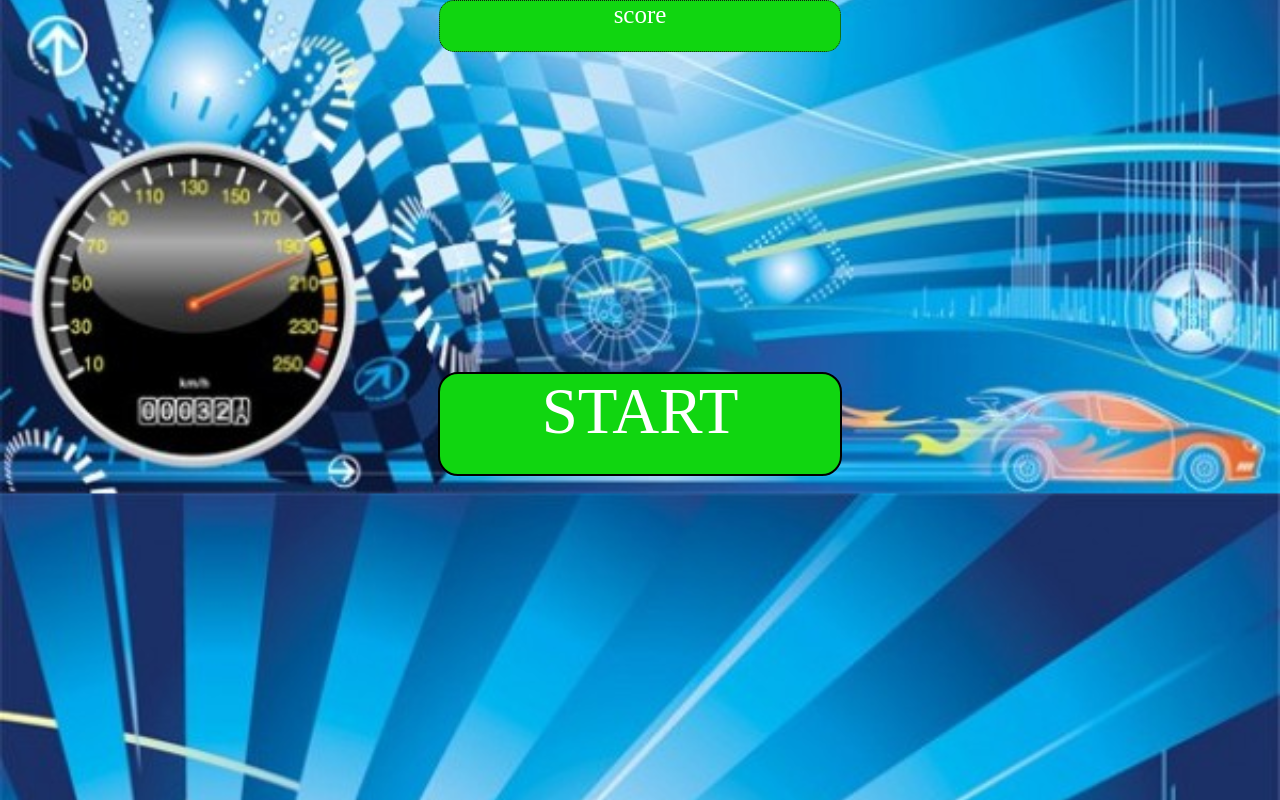
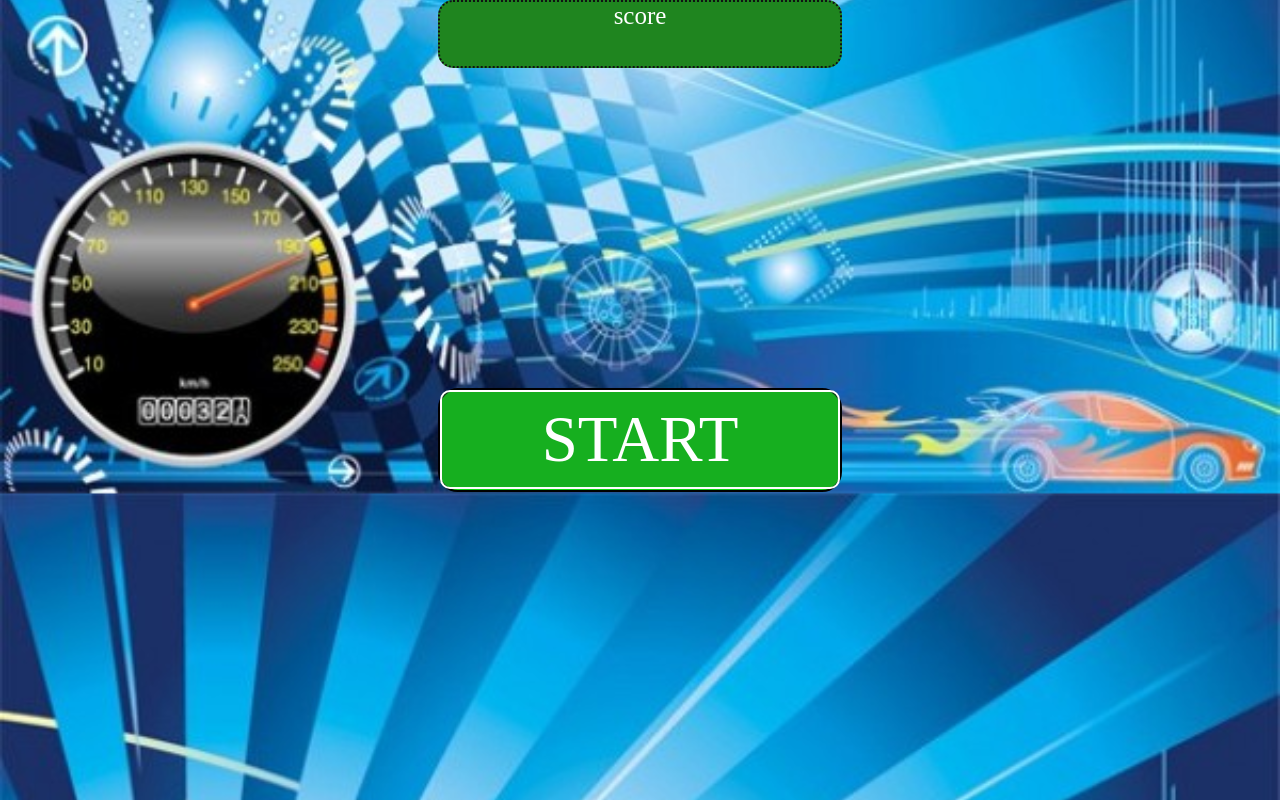
Before and after one commit to BidyutGayen/Race, a plain HTML site: page index.html in a window 1280 px wide. Drawn offline with Linux system fonts and the light colour scheme.

Commit message:
Update style.css

```diff
--- a/style.css
+++ b/style.css
@@ -5,13 +5,12 @@
 
 
 .score{
-
-    Background:rgb(16, 214, 16);
+    Background:rgb(31, 133, 31);
     margin:0 auto;
     width:400px;
-    height:50px;
+    height:8vh;
     border-style:dotted;
-    border-width: 1px;
+    border-width: 2px;
     border-radius: 15px;
     border-color:rgb(16, 18, 19);
     text-align: center;
@@ -55,6 +54,11 @@ body{
   color: rgb(255, 255, 255);
   font-size: 65px;
   font: cursive;
+  cursor: pointer;
+  padding: 10px;
+  border: 2px solid white;
+  border-radius: 10px;
+  background-color: rgba(30, 129, 48, 0.46);
 
 
 }
@@ -70,7 +74,7 @@ body{
 
 .gameArea{
    width: 400px;
-   height: 100vh;
+   height: 91vh;
    background: #2c3e50;
    margin: auto;
    position: relative;
```
